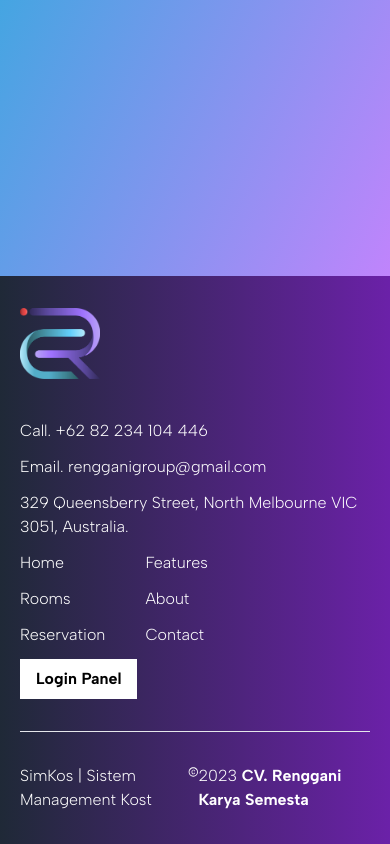
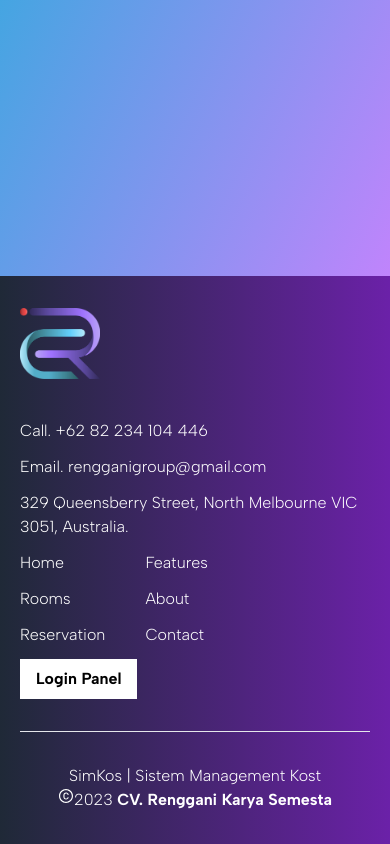
Before and after one commit to achrizal15/fe-simkos, a Next.js app: page /about in a window 390 px wide. Shown: the part 568-1412 px from the top of the page. Built offline with nearby package versions, Linux system fonts and the light colour scheme.

Commit message:
fixing feature copyright

```diff
--- a/components/footer/footer.module.scss
+++ b/components/footer/footer.module.scss
@@ -15,7 +15,7 @@
             }
         }
         .copyright{
-            @apply mt-8 flex items-center justify-between;
+            @apply mt-8 flex items-center justify-between flex-col md:flex-row;
         }
     }
 }
```
